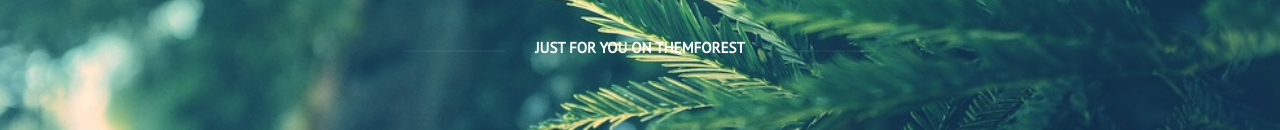
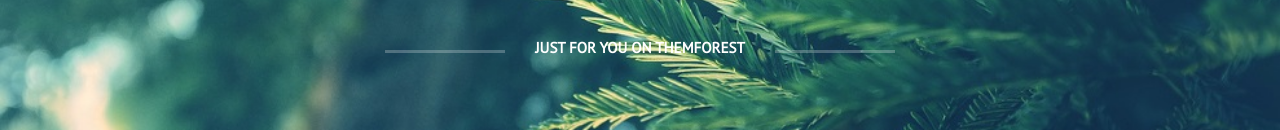
Before and after one commit to itsergeysobolit/landing-page-Elena, a plain HTML site: page index.html in a window 1280 px wide. Shown: the part 369-499 px from the top of the page. Drawn offline with Linux system fonts and the light colour scheme; files whose address does not match are found by name.

Commit message:
#2 added lines on the sides

```diff
--- a/css/style.scss
+++ b/css/style.scss
@@ -91,26 +91,33 @@ body * {
         margin-top: 43px;
     }
 
-    &-subtitle:before {
+    &-subtitle::before {
         content: '';
-        background-color:rgba(255, 255, 255, 0.24);
-        width: 101px;
-        height: 2px;
         display: inline-block;
         vertical-align: middle;
+        -webkit-box-sizing: border-box;
+        box-sizing: border-box;
+        width: 120px;
+        height: 3px;
+        background: #fff;
+        opacity: .24;
+        border: solid #fff;
+        border-width: 0 10px;
         margin-right: 30px;
-        opacity: 0.2;
     }
 
-    &-subtitle:after {
+    &-subtitle::after {
         content: '';
-        background-color:rgba(255, 255, 255, 0.24);
-        width: 101px;
-        height: 2px;
         display: inline-block;
         vertical-align: middle;
+        -webkit-box-sizing: border-box;
+        box-sizing: border-box;
+        width: 120px;
+        height: 3px;
+        background: #fff;
+        opacity: .24;
+        margin-right: -100%;
         margin-left: 30px;
-        opacity: 0.2;
     }
 }
 
```
Also changed, not shown: css/style.css.
